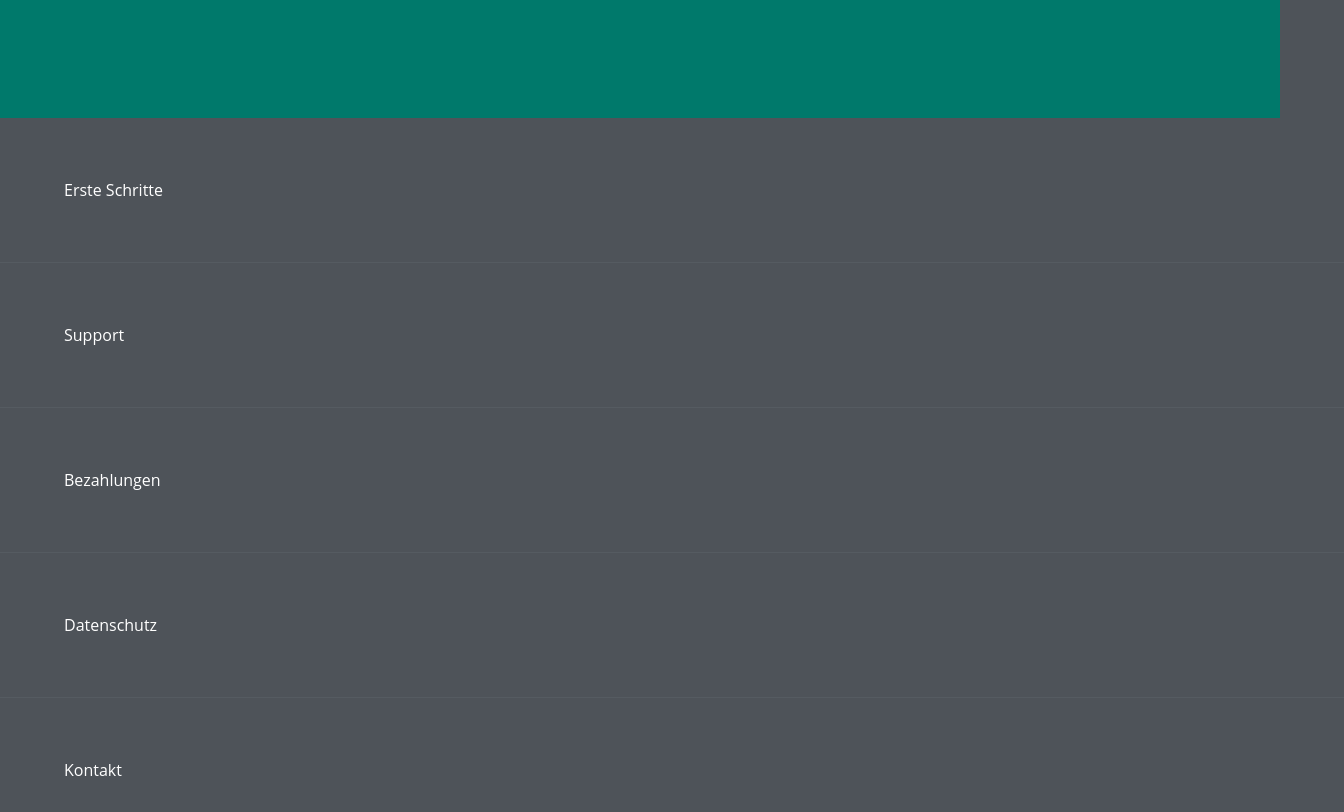
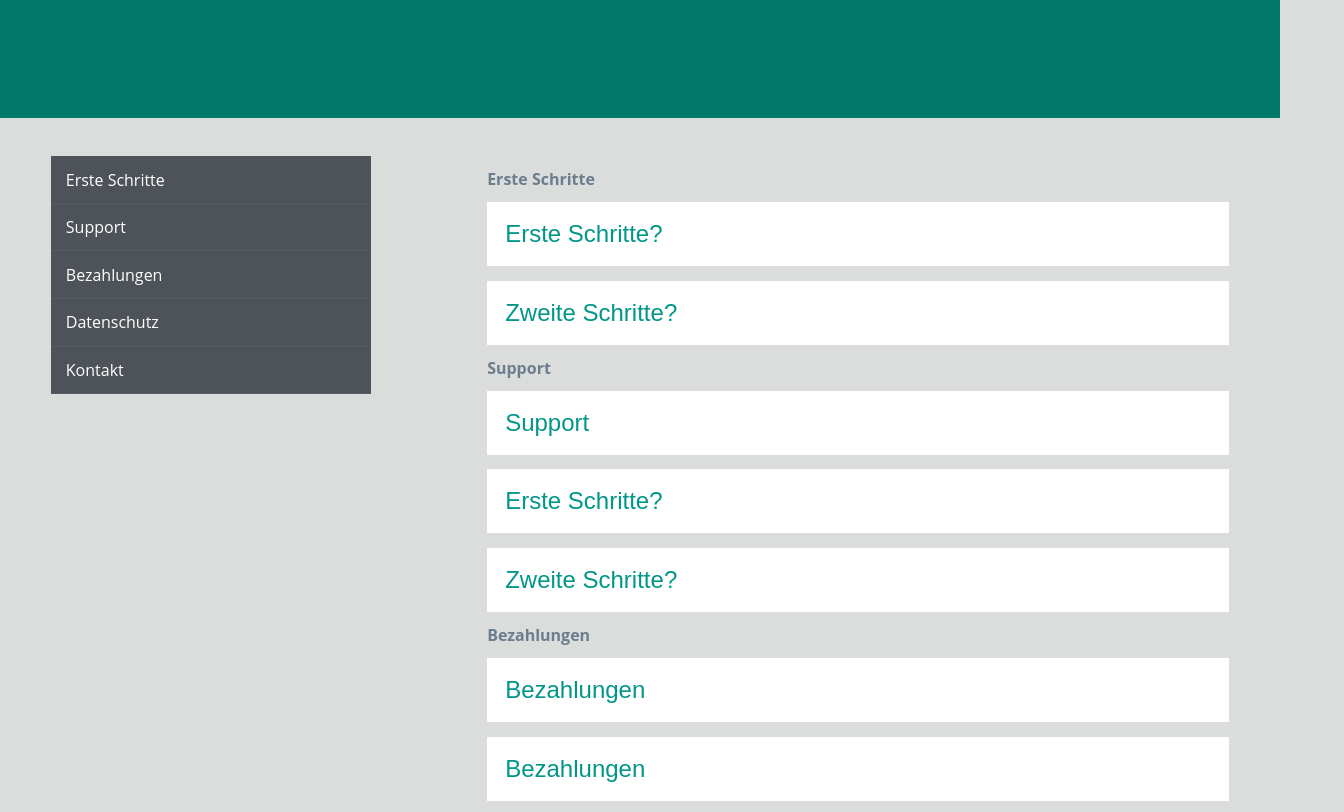
Before and after one commit to GustavoLastra/SMI, a plain HTML site: page faq.html in a window 1280 px wide. Shown: the part 208-1020 px from the top of the page, 1344 px wide, since content can reach past the window. Drawn offline with Linux system fonts and the light colour scheme.

Commit message:
grid reference

```diff
--- a/css/GusGrid.css
+++ b/css/GusGrid.css
@@ -11,7 +11,7 @@
 }
 
 .navfix {
-
+  position: fixed;
 }
 
 
@@ -19,9 +19,9 @@
 .col-1, .col-2, .col-3, .col-4, .col-5, .col-6, .col-7, .col-8, .col-9, .col-10, .col-11, .col-12 {
   position: relative;
   min-height: 1%;
-  padding-left: 3%;
+  padding-left: 5%;
   padding-top: 1%;
-  padding-right: 3%;
+  padding-right: 5%;
 }
 
 .col-1, .col-2, .col-3, .col-4, .col-5, .col-6, .col-7, .col-8, .col-9, .col-10, .col-11, .col-12 {
--- a/css/GusStyles.css
+++ b/css/GusStyles.css
@@ -139,6 +139,9 @@ header h1 {
   background-color: #5d6165;
 }
 
+.cuerpo {
+  background-color: rgba(78, 89, 84, 0.2);
+}
 
 /* Style the buttons that are used to open and close the accordion panel */
 button.accordion {
--- a/faq.html
+++ b/faq.html
@@ -4,7 +4,7 @@
 	<meta charset="UTF-8">
 	<meta name="viewport" content="width=device-width, initial-scale=1">
 	<link rel="stylesheet" href="css/reset.css"> <!-- To Normalize browsers defaults css-->
-	<link rel="stylesheet" href="css/grid.css"> <!-- To specify the rows and columns properties-->
+	<link rel="stylesheet" href="css/GusGrid.css"> <!-- To specify the rows and columns properties-->
 	<link rel="stylesheet" href="css/GusStyles.css"> <!-- Resource style -->
 	<link rel="stylesheet" href="css/modals.css"> <!-- Modals style -->
 
@@ -12,14 +12,14 @@
 
 	<title>FAQ SilverBit</title>
 </head>
-<body>
+<body class="cuerpo">
 	<header>
 		<h1>FAQ</h1>
 	</header>
 
 <main class="row">
 	<nav class="col-4">
-		<div class="navfix">
+		<div class="">
 			<a class="button"  href="#first">Erste Schritte</a>
 			<a class="button" href="#support">Support</a>
 			<a class="button" href="#bezahlungen">Bezahlungen</a>
```
Also changed, not shown: team.html (+2 -0 lines).
